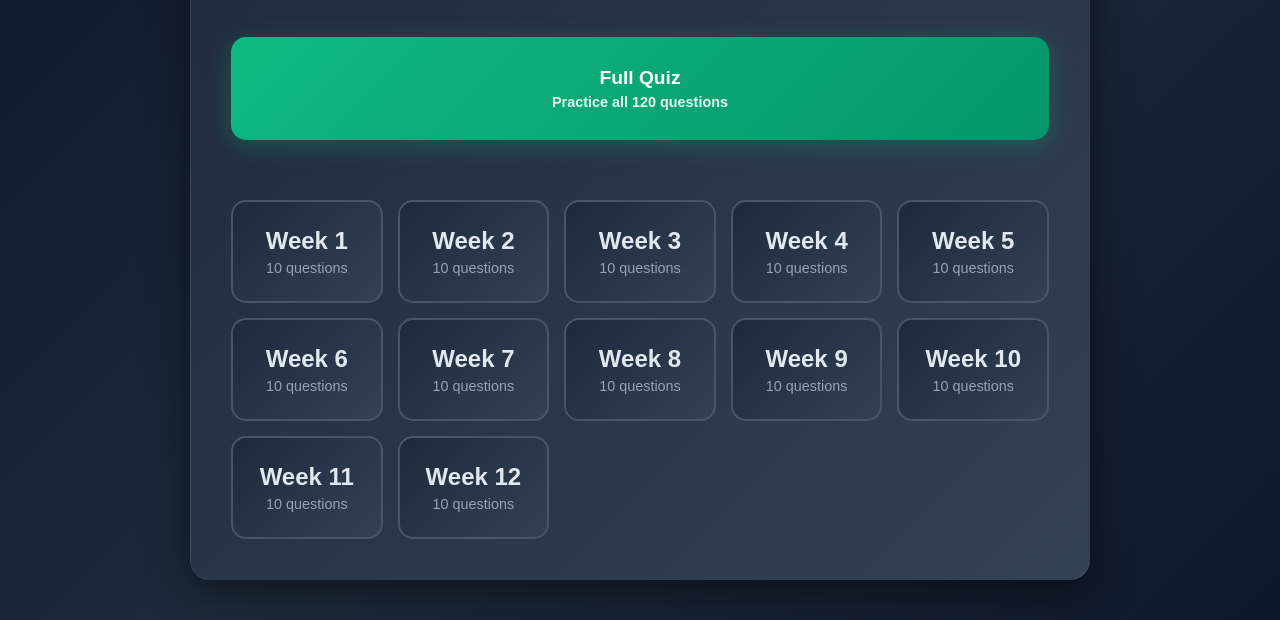
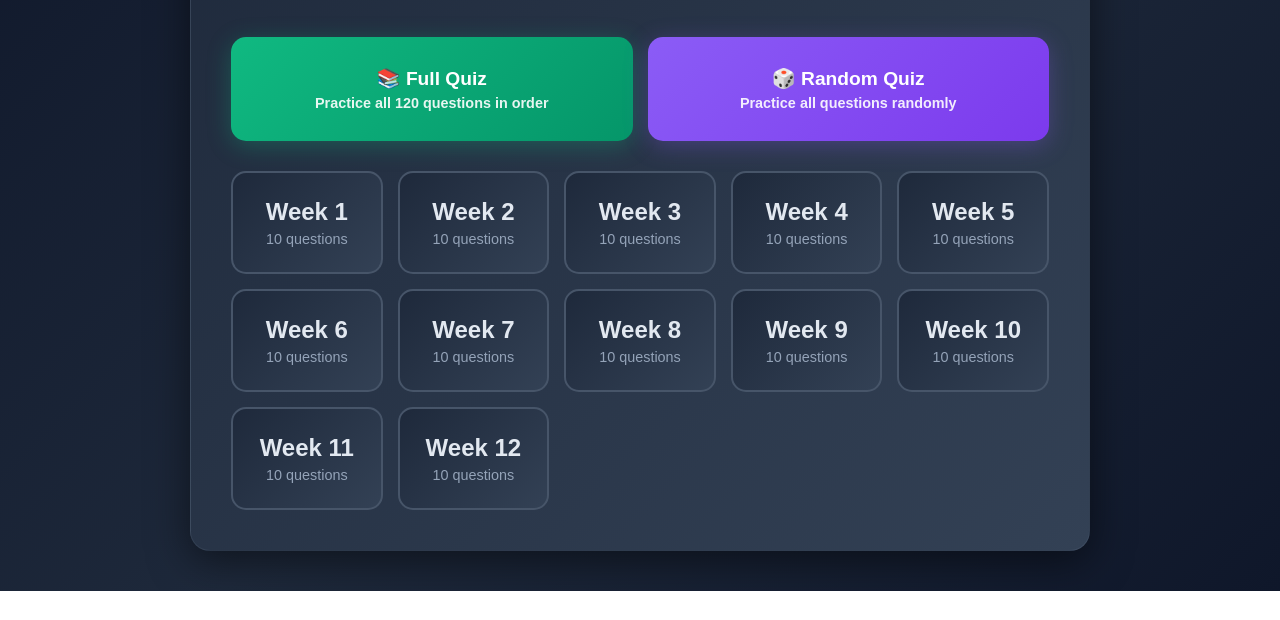
Before and after one commit to therohhh/wildlife-quiz-app, a plain HTML site: page index.html in a window 1280 px wide. Shown: the part 243-863 px from the top of the page. After the commit the page ends 834 px from the top, so only its background shows below. Drawn offline with Linux system fonts and the light colour scheme.

Commit message:
added random quiz option

```diff
--- a/index.html
+++ b/index.html
@@ -5,10 +5,10 @@
     <meta name="viewport" content="width=device-width, initial-scale=1.0">
     <title>Wildlife Ecology Quiz</title>
     <link rel="stylesheet" href="style.css">
-    <script src="script.js"></script>
 </head>
 <body>
     <div class="container">
+        <!-- Week Selection Screen -->
         <div id="weekSelection" class="card">
             <div class="header">
                 <div class="icon">🐯🌴📝</div>
@@ -16,15 +16,22 @@
                 <p>Select a week to start practicing</p>
             </div>
 
-            <button class="full-quiz-btn" onclick="startQuiz('all')">
-                <div> Full Quiz</div>
-                <div class="subtitle" id="totalQuestions">Practice all questions</div>
-            </button>
+            <div class="quiz-mode-buttons">
+                <button class="full-quiz-btn" onclick="startQuiz('all')">
+                    <div>📚 Full Quiz</div>
+                    <div class="subtitle" id="totalQuestions">Practice all questions in order</div>
+                </button>
+
+                <button class="random-quiz-btn" onclick="startQuiz('random')">
+                    <div>🎲 Random Quiz</div>
+                    <div class="subtitle">Practice all questions randomly</div>
+                </button>
+            </div>
 
             <div class="week-grid" id="weekGrid"></div>
         </div>
 
-
+        <!-- Quiz Screen -->
         <div id="quizScreen" class="hidden">
             <div class="card">
                 <div class="question-header">
@@ -56,12 +63,12 @@
             </div>
         </div>
 
-
+        <!-- Results Screen -->
         <div id="resultsScreen" class="hidden">
             <div class="card result-card">
                 <div class="trophy">🏆</div>
                 <h2>Quiz Complete!</h2>
-                <p style="color: #666; margin-top: 10px;">Here's how you performed</p>
+                <p style="color: #94a3b8; margin-top: 10px;">Here's how you performed</p>
 
                 <div class="score-big">
                     <div class="number"><span id="finalScore">0</span>/<span id="finalTotal">0</span></div>
@@ -77,5 +84,7 @@
             </div>
         </div>
     </div>
+
+    <script src="script.js"></script>
 </body>
 </html>
--- a/script.js
+++ b/script.js
@@ -1,4 +1,3 @@
-
 let allQuestions = [];
 let currentQuestions = [];
 let currentQuestionIndex = 0;
@@ -27,11 +26,21 @@ async function init() {
     }
 }
 
+// Shuffle array function for random quiz
+function shuffleArray(array) {
+    const shuffled = [...array];
+    for (let i = shuffled.length - 1; i > 0; i--) {
+        const j = Math.floor(Math.random() * (i + 1));
+        [shuffled[i], shuffled[j]] = [shuffled[j], shuffled[i]];
+    }
+    return shuffled;
+}
+
 function displayWeekSelection() {
     const weeks = [...new Set(allQuestions.map(q => q.week))].sort((a, b) => a - b);
     const weekGrid = document.getElementById('weekGrid');
 
-    document.getElementById('totalQuestions').textContent = `Practice all ${allQuestions.length} questions`;
+    document.getElementById('totalQuestions').textContent = `Practice all ${allQuestions.length} questions in order`;
 
     weekGrid.innerHTML = '';
     weeks.forEach(week => {
@@ -53,8 +62,13 @@ function displayWeekSelection() {
 
 function startQuiz(week) {
     if (week === 'all') {
+        // Full quiz - questions in original order
         currentQuestions = [...allQuestions];
+    } else if (week === 'random') {
+        // Random quiz - shuffle all questions
+        currentQuestions = shuffleArray(allQuestions);
     } else {
+        // Specific week quiz
         currentQuestions = allQuestions.filter(q => q.week === week);
     }
 
--- a/style.css
+++ b/style.css
@@ -48,6 +48,13 @@
     margin-bottom: 20px;
 }
 
+.quiz-mode-buttons {
+    display: grid;
+    grid-template-columns: 1fr 1fr;
+    gap: 15px;
+    margin-bottom: 30px;
+}
+
 .week-grid {
     display: grid;
     grid-template-columns: repeat(auto-fill, minmax(150px, 1fr));
@@ -88,18 +95,20 @@
     color: #94a3b8;
 }
 
-        .full-quiz-btn {
-            background: linear-gradient(135deg, #10b981 0%, #059669 100%);
+.full-quiz-btn,
+.random-quiz-btn {
     color: white;
     border: none;
     padding: 30px;
     border-radius: 15px;
     cursor: pointer;
-            width: 100%;
-            margin-bottom: 30px;
     font-size: 1.2rem;
     font-weight: bold;
     transition: all 0.3s;
+}
+
+.full-quiz-btn {
+    background: linear-gradient(135deg, #10b981 0%, #059669 100%);
     box-shadow: 0 5px 25px rgba(16, 185, 129, 0.3);
 }
 
@@ -108,7 +117,18 @@
     transform: translateY(-2px);
 }
 
-        .full-quiz-btn .subtitle {
+.random-quiz-btn {
+    background: linear-gradient(135deg, #8b5cf6 0%, #7c3aed 100%);
+    box-shadow: 0 5px 25px rgba(139, 92, 246, 0.3);
+}
+
+.random-quiz-btn:hover {
+    box-shadow: 0 10px 40px rgba(139, 92, 246, 0.5);
+    transform: translateY(-2px);
+}
+
+.full-quiz-btn .subtitle,
+.random-quiz-btn .subtitle {
     font-size: 0.9rem;
     opacity: 0.9;
     margin-top: 5px;
@@ -395,6 +415,10 @@
         font-size: 2rem;
     }
 
+    .quiz-mode-buttons {
+        grid-template-columns: 1fr;
+    }
+
     .week-grid {
         grid-template-columns: repeat(auto-fill, minmax(120px, 1fr));
         gap: 10px;
```
Lines whose indentation alone changed are shown as unchanged.
